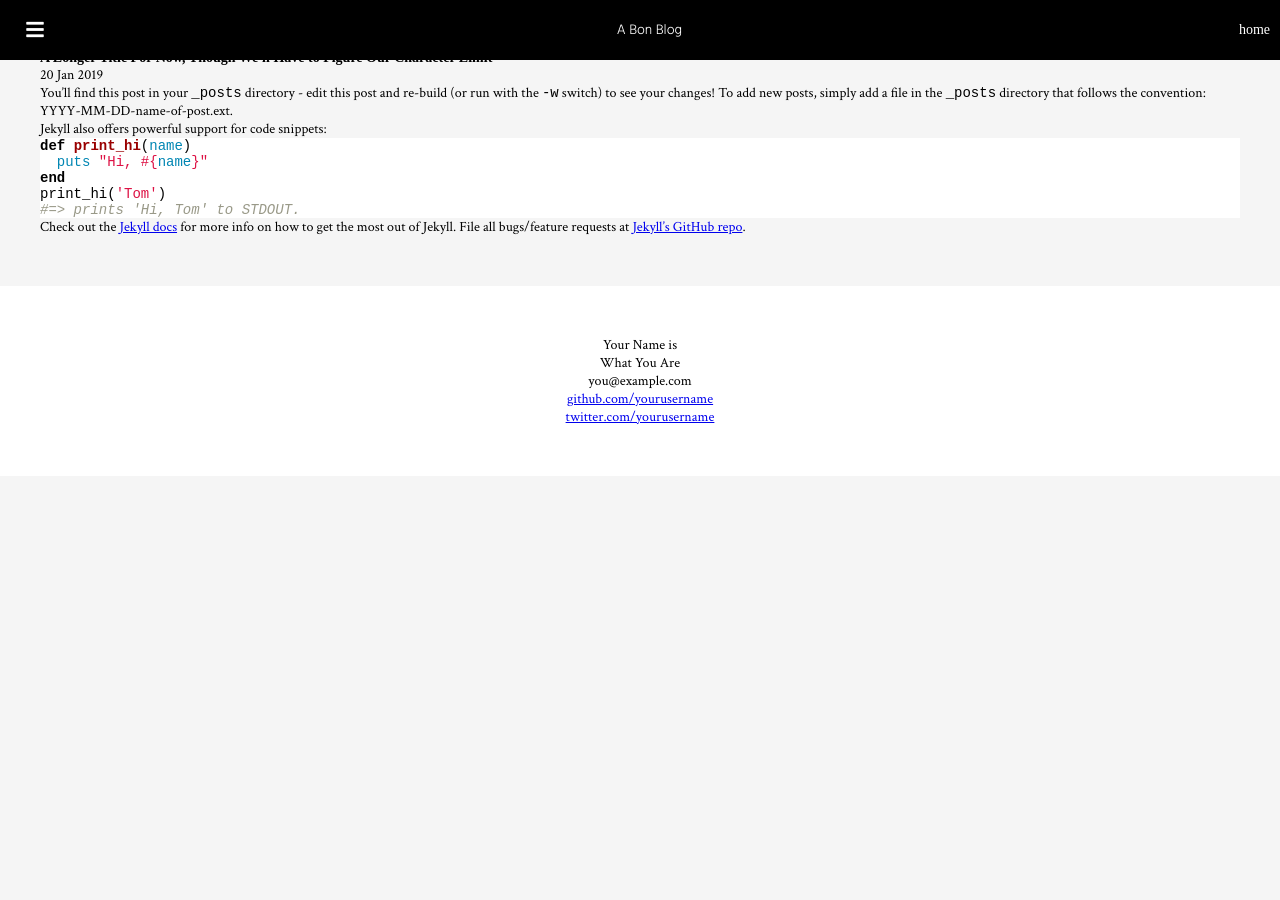
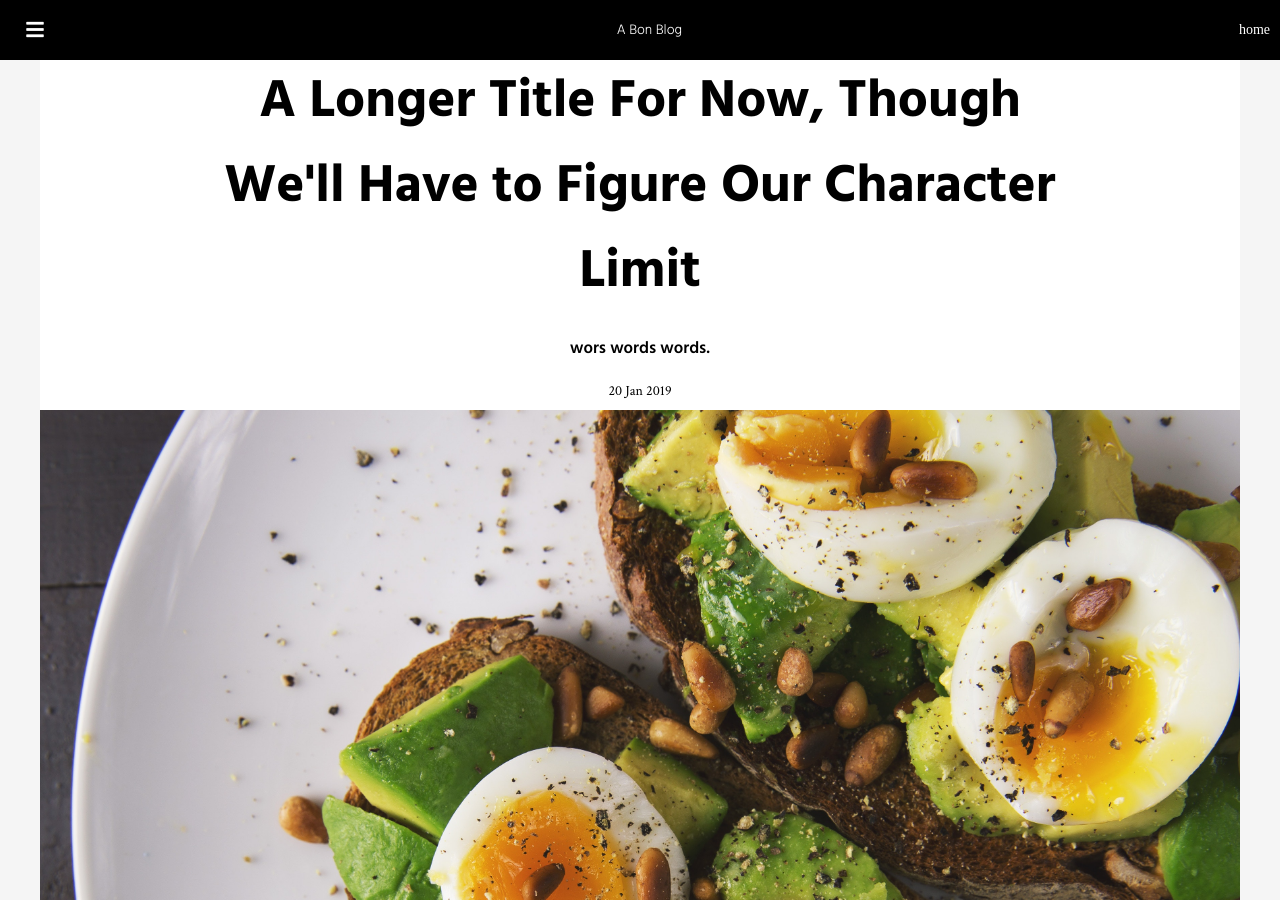
Before and after one commit to ninapetrop/a-bon-blog, a Jekyll site: the page built from _posts/2019-01-20-another-article.markdown, in a window 1280 px wide and 900 px high. Built offline with Jekyll 4.4.1, drawn with Linux system fonts in a browser that asks for light colours; nearby versions of some CDN libraries; Markdown is read by kramdown in place of the engine named in the settings.

Commit message:
Initial post page styles.

```diff
--- a/_layouts/post.html
+++ b/_layouts/post.html
@@ -1,9 +1,14 @@
 ---
 layout: default
 ---
-<h2>{{ page.title }}</h2>
-<p class="meta">{{ page.date | date_to_string }}</p>
-
-<div class="post">
-{{ content }}
+<div class="post__header">
+  <h2 class="post__title">{{ page.title }}</h2>
+  <p class="description">{{ page.description }}</p>
+  <p class="meta">{{ page.date | date_to_string }}</p>
 </div>
+<div class="post__image" style='background-image: url({{ site.url }}/images/{{ page.thumbnail }})'></div>
+<div class="post__body">
+  <div class="wrap"
+    {{ content }}
+  </div>
+</div>
--- a/_sass/main.sass
+++ b/_sass/main.sass
@@ -5,3 +5,4 @@
 @import "homepage"
 @import "footer"
 @import "menu"
+@import "post"
--- a/css/main.css
+++ b/css/main.css
@@ -459,3 +459,31 @@ p {
 @media only screen and (max-width: 768px) {
   .menu__container {
     width: 100vw; } }
+
+.post__header {
+  text-align: center; }
+  .post__header .post__title {
+    font-family: Hind, sans-serif;
+    font-size: 3.8rem;
+    max-width: 850px;
+    margin: auto; }
+  .post__header .description {
+    font-family: Hind, sans-serif;
+    font-size: 1.2em;
+    font-weight: 600;
+    max-width: 450px;
+    margin: 20px auto; }
+
+.post__image {
+  height: 100vh;
+  width: inherit;
+  background-size: cover;
+  background-position: center; }
+
+.post__header, .post__body {
+  background: white;
+  padding: 10px; }
+
+.post__body .wrap {
+  max-width: 850px;
+  margin: auto; }
```
Also changed, not shown: _sass/post.sass (added, +25 -0 lines), 5 other files.
